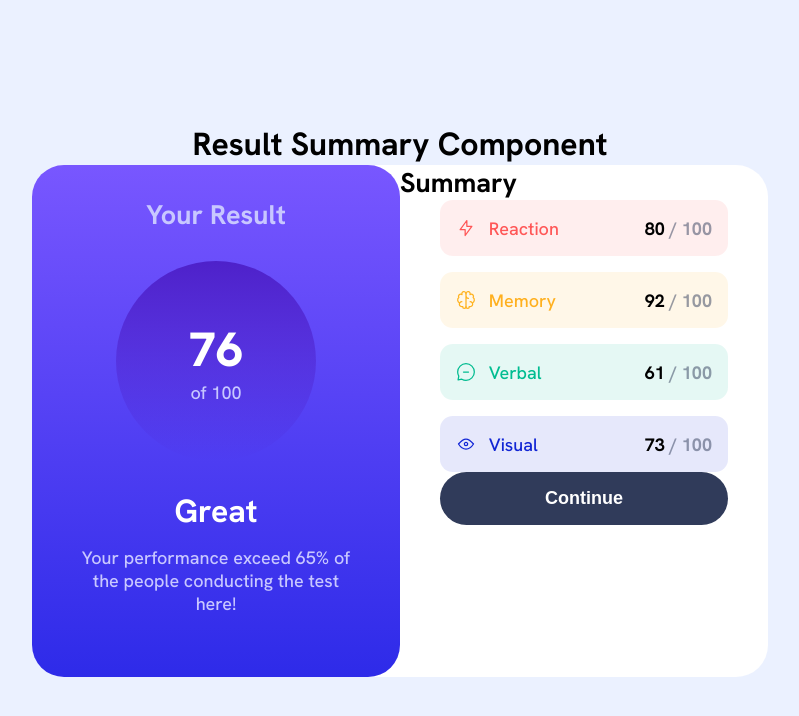
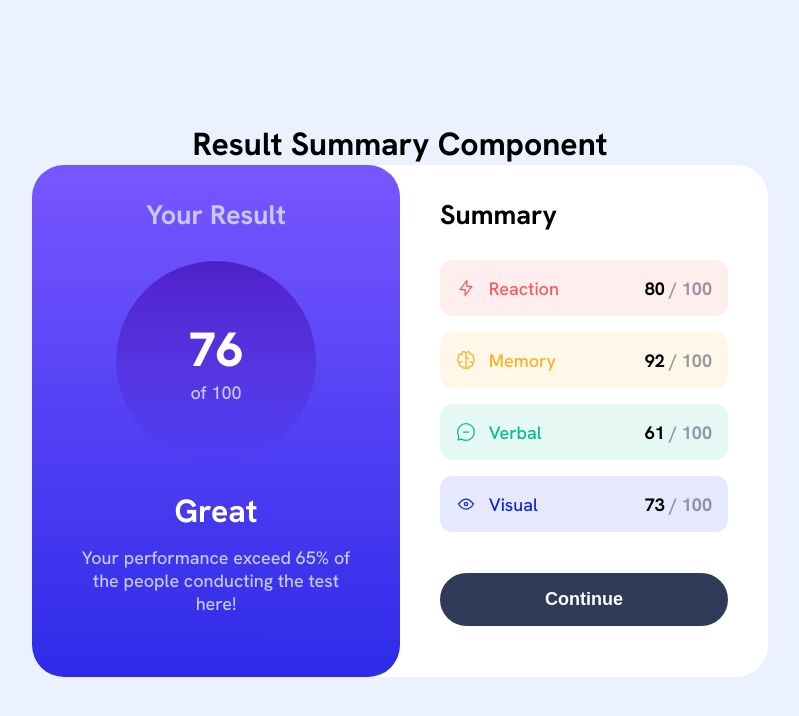
Before and after one commit to Biggboss7/Result-Summary-Component, a plain HTML site: page index.html in a window 1280 px wide. Shown: the whole page, without its empty margins (240-1039 px from the left). Drawn offline with Linux system fonts and the light colour scheme.

Commit message:
Adjusts Elements's Position in Summary Section

```diff
--- a/style.css
+++ b/style.css
@@ -128,8 +128,17 @@ body {
 }
 
 /* Summary Section */
+.summary__container {
+    padding: 2rem 2.5rem;
+}
+
+.summary__container h2 {
+    margin-bottom: 1.75rem;
+}
+
 .summary__report {
     display: grid;
+    margin-bottom: 2.56rem;
     justify-items: center;
     gap: 1rem;
 }
```
